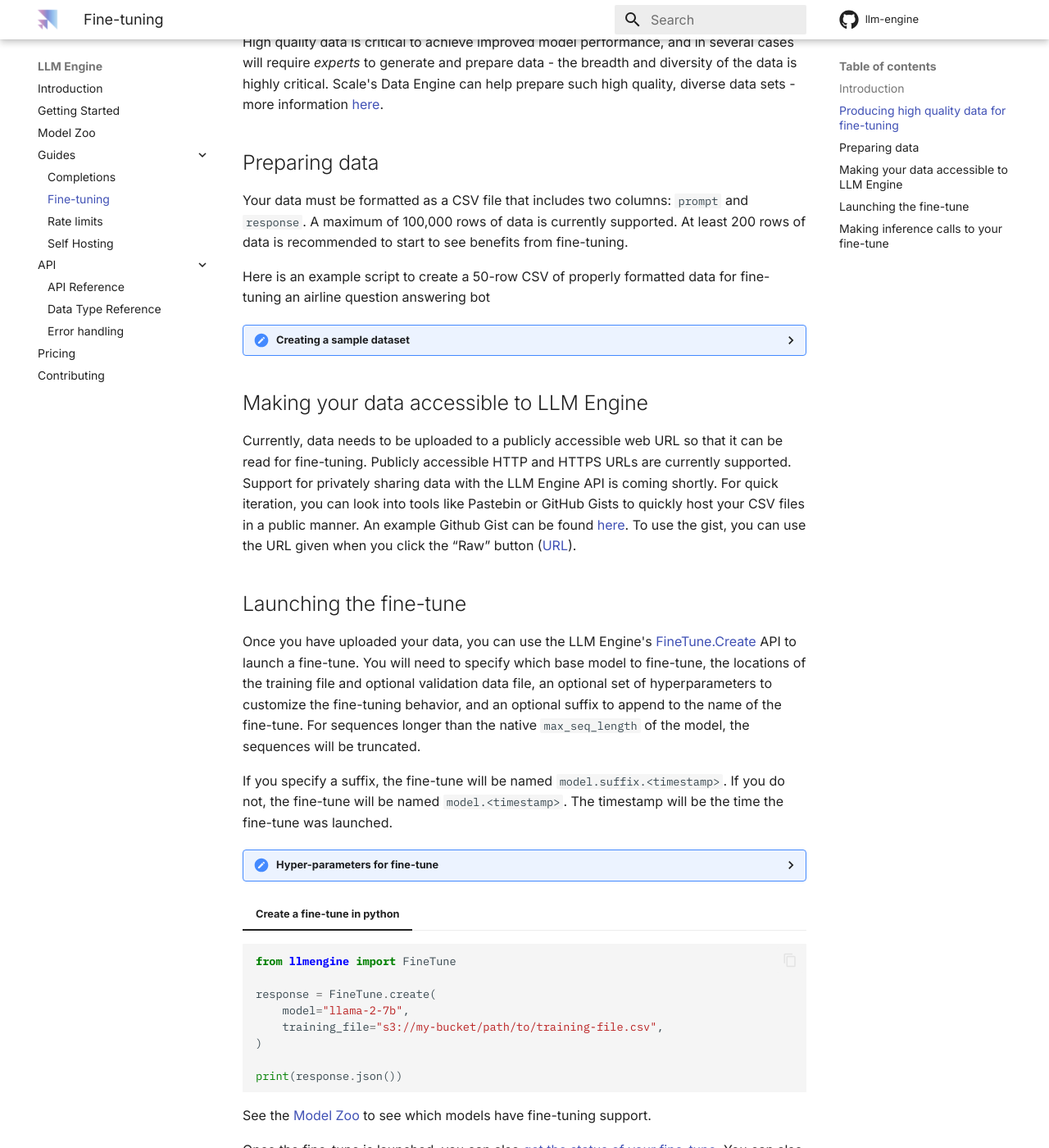
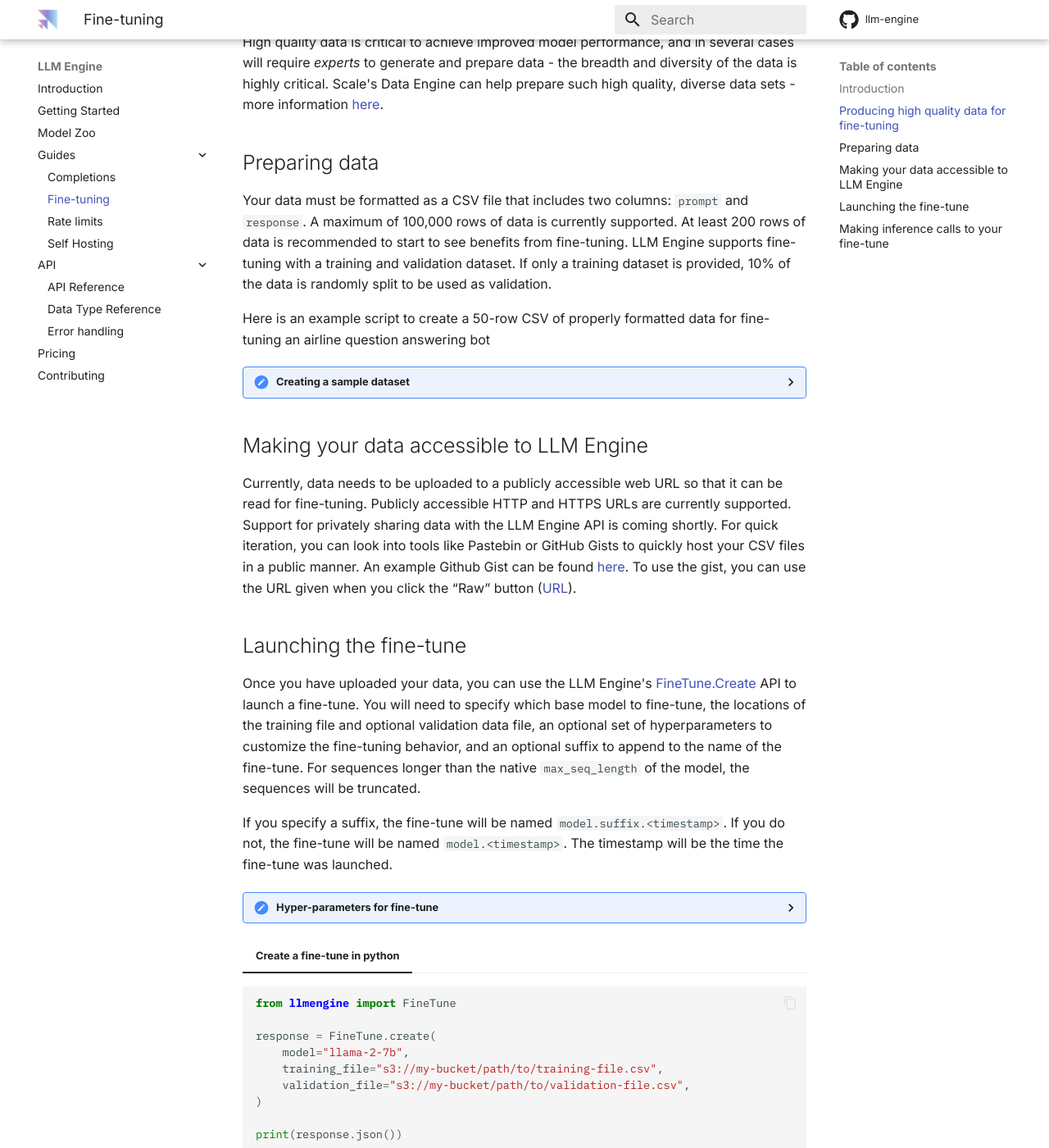
Before and after one commit to scaleapi/llm-engine, an MkDocs documentation site: the page built from docs/guides/fine_tuning.md, in a window 1280 px wide and 1400 px high, scrolled down 998 px. Shown: the whole window at 82% size. Built offline with MkDocs 1.6.1 and Material for MkDocs 9.7.7, drawn with Linux system fonts in a browser that asks for light colours; comment, search, counter and statistics services are not loaded.

Commit message:
Update fine_tuning.md

```diff
--- a/docs/guides/fine_tuning.md
+++ b/docs/guides/fine_tuning.md
@@ -28,7 +28,7 @@ prepare such high quality, diverse data sets - more information [here](https://s
 
 ## Preparing data
 
-Your data must be formatted as a CSV file that includes two columns: `prompt` and `response`. A maximum of 100,000 rows of data is currently supported. At least 200 rows of data is recommended to start to see benefits from fine-tuning.
+Your data must be formatted as a CSV file that includes two columns: `prompt` and `response`. A maximum of 100,000 rows of data is currently supported. At least 200 rows of data is recommended to start to see benefits from fine-tuning. LLM Engine supports fine-tuning with a training and validation dataset. If only a training dataset is provided, 10% of the data is randomly split to be used as validation.
 
 Here is an example script to create a 50-row CSV of properly formatted data for fine-tuning an airline question answering bot
 
@@ -138,6 +138,7 @@ from llmengine import FineTune
 response = FineTune.create(
     model="llama-2-7b",
     training_file="s3://my-bucket/path/to/training-file.csv",
+    validation_file="s3://my-bucket/path/to/validation-file.csv",
 )
 
 print(response.json())
```
